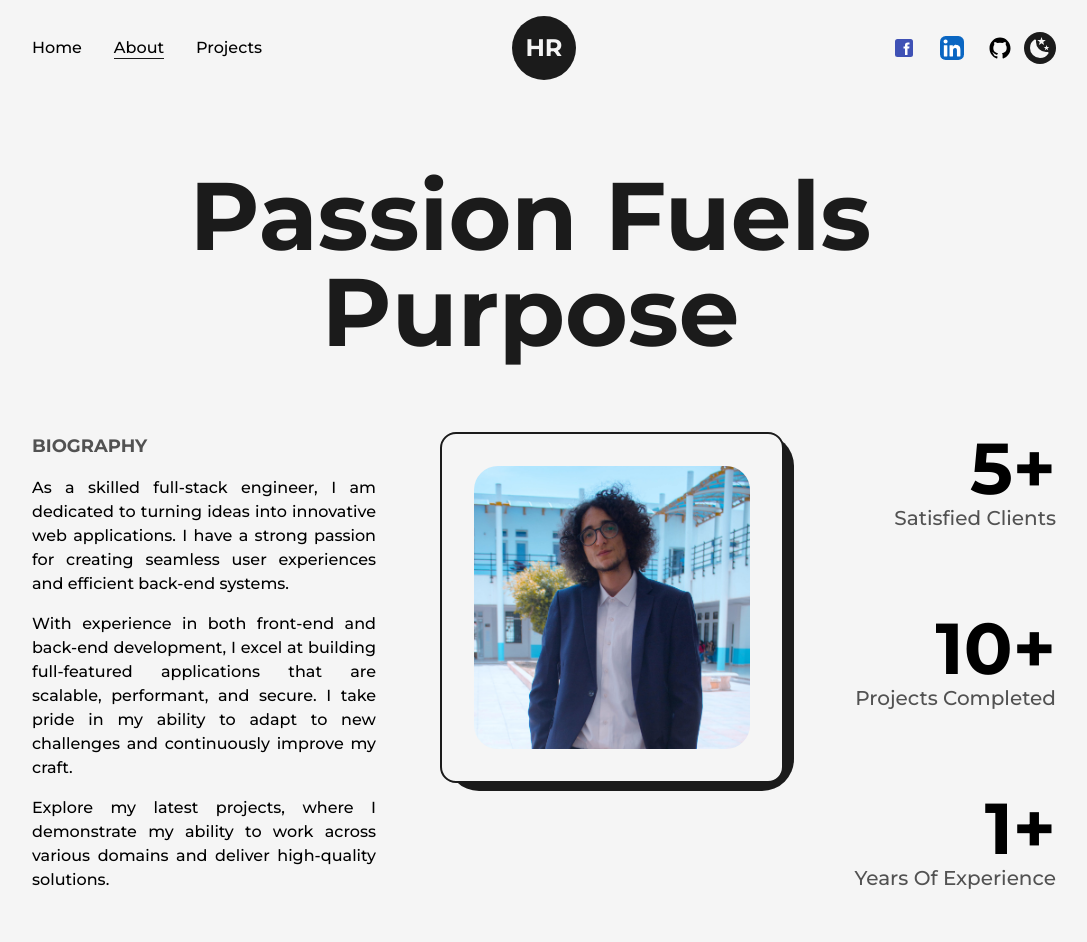
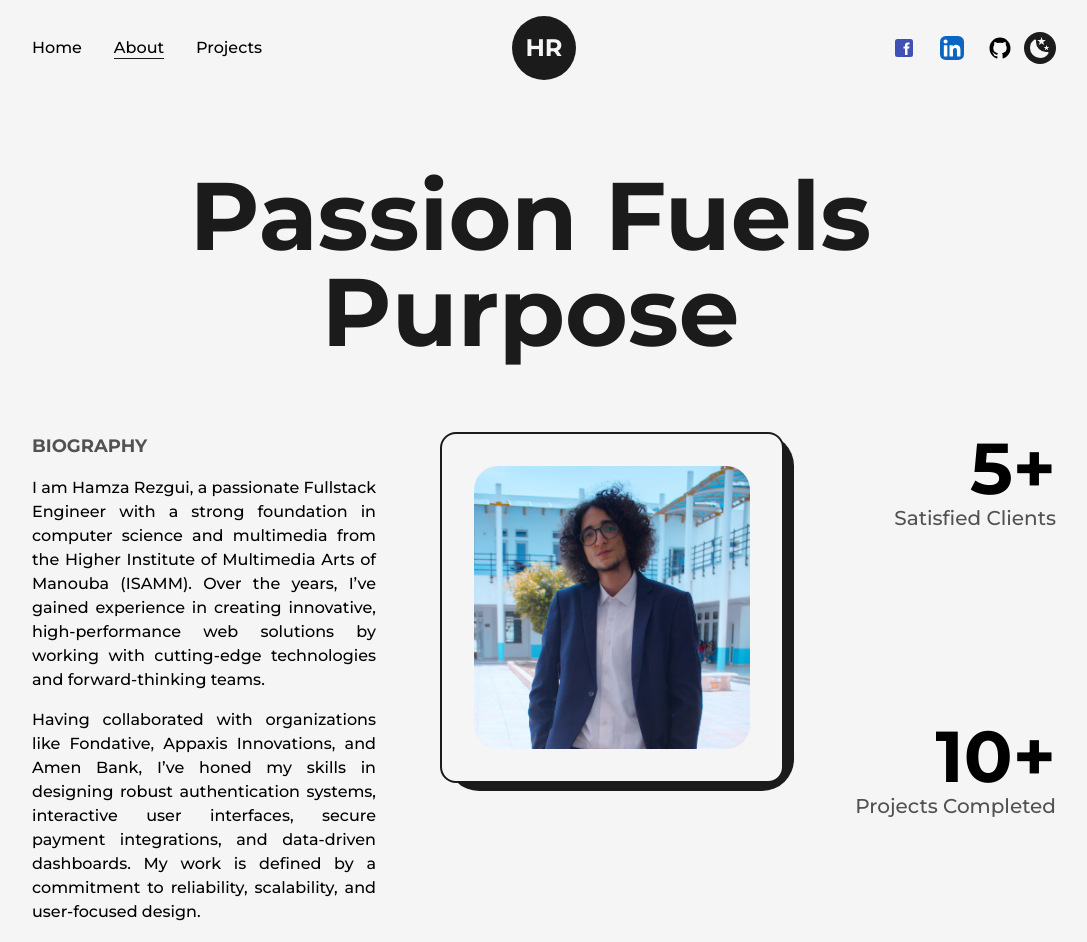
Before and after one commit to HamzaRezgui-dev/nextjs_portefolio, a Next.js app: page /about in a window 1280 px wide. Shown: the top 942 px of the page, without its empty margins (96-1183 px from the left). Built offline with nearby package versions, Linux system fonts and the light colour scheme.

Commit message:
minor fix in about me page

```diff
--- a/src/components/Education.js
+++ b/src/components/Education.js
@@ -36,14 +36,14 @@ const Education = () => {
     offset: ["start end", "center center"],
   });
   return (
-    <div className="my-20">
+    <div className="my-60">
       <h2 className="font-bold text-8xl mb-24 w-full text-center lg:text-7xl xs:text-5xl">
         Education
       </h2>
       <div ref={ref} className="w-[90%] mx-auto relative">
         <motion.div
           style={{ scaleY: scrollYProgress }}
-          className="absolute left-9 top-0 w-[4px] h-full bg-dark origin-top dark:bg-light"
+          className="absolute left-9 md:left-7 top-0 w-[4px] h-full bg-dark origin-top dark:bg-light"
         />
         <ul className="w-full flex flex-col items-center justify-between ml-4">
           <Details
--- a/src/components/Experience.js
+++ b/src/components/Experience.js
@@ -44,14 +44,14 @@ const Experience = () => {
     offset: ["start end", "center start"],
   });
   return (
-    <div className="my-20">
+    <div className="my-48">
       <h2 className="font-bold text-8xl mb-24 w-full text-center lg:text-7xl xs:text-5xl">
         Experience
       </h2>
       <div ref={ref} className="w-[90%] mx-auto relative">
         <motion.div
           style={{ scaleY: scrollYProgress }}
-          className="absolute left-9 top-0 w-[4px] h-full bg-dark origin-top dark:bg-light"
+          className="absolute left-9 md:left-7 top-0 w-[4px] h-full bg-dark origin-top dark:bg-light"
         />
         <ul className="w-full flex flex-col items-start justify-between ml-4">
           <Details
--- a/src/components/LiIcon.js
+++ b/src/components/LiIcon.js
@@ -9,7 +9,12 @@ const LiIcon = ({ reference }) => {
 
   return (
     <figure className="absolute left-0 stroke-dark dark:stroke-light">
-      <svg className="-rotate-90" width="75" height="75" viewBox="0 0 100 100">
+      <svg
+        className="-rotate-90 md:w-[60px] md:h-[60px] xs:w-[40px] xs:h-[40px]"
+        width="75"
+        height="75"
+        viewBox="0 0 100 100"
+      >
         <circle
           cx="75"
           cy="50"
--- a/src/pages/about.js
+++ b/src/pages/about.js
@@ -52,20 +52,27 @@ const About = () => {
                 Biography
               </h2>
               <p className="font-medium">
-                As a skilled full-stack engineer, I am dedicated to turning
-                ideas into innovative web applications. I have a strong passion
-                for creating seamless user experiences and efficient back-end
-                systems.
+                I am Hamza Rezgui, a passionate Fullstack Engineer with a strong
+                foundation in computer science and multimedia from the Higher
+                Institute of Multimedia Arts of Manouba (ISAMM). Over the years,
+                I’ve gained experience in creating innovative, high-performance
+                web solutions by working with cutting-edge technologies and
+                forward-thinking teams.
               </p>
               <p className="my-4 font-medium">
-                With experience in both front-end and back-end development, I
-                excel at building full-featured applications that are scalable,
-                performant, and secure. I take pride in my ability to adapt to
-                new challenges and continuously improve my craft.
+                Having collaborated with organizations like Fondative, Appaxis
+                Innovations, and Amen Bank, I’ve honed my skills in designing
+                robust authentication systems, interactive user interfaces,
+                secure payment integrations, and data-driven dashboards. My work
+                is defined by a commitment to reliability, scalability, and
+                user-focused design.
               </p>
               <p className="font-medium">
-                Explore my latest projects, where I demonstrate my ability to
-                work across various domains and deliver high-quality solutions.
+                I thrive on crafting meaningful software solutions and enjoy
+                every stage of the process, from ideation to deployment. You can
+                explore my portfolio for a glimpse of the projects I’ve brought
+                to life, and feel free to connect with me if you would like to
+                collaborate or discuss exciting ideas.
               </p>
             </div>
             <div className="col-span-3 relative h-max rounded-2xl border-2 border-solid border-dark bg-light  dark:bg-dark dark:border-light p-8 xl:col-span-4 md:order-1 md:col-span-8">
```
